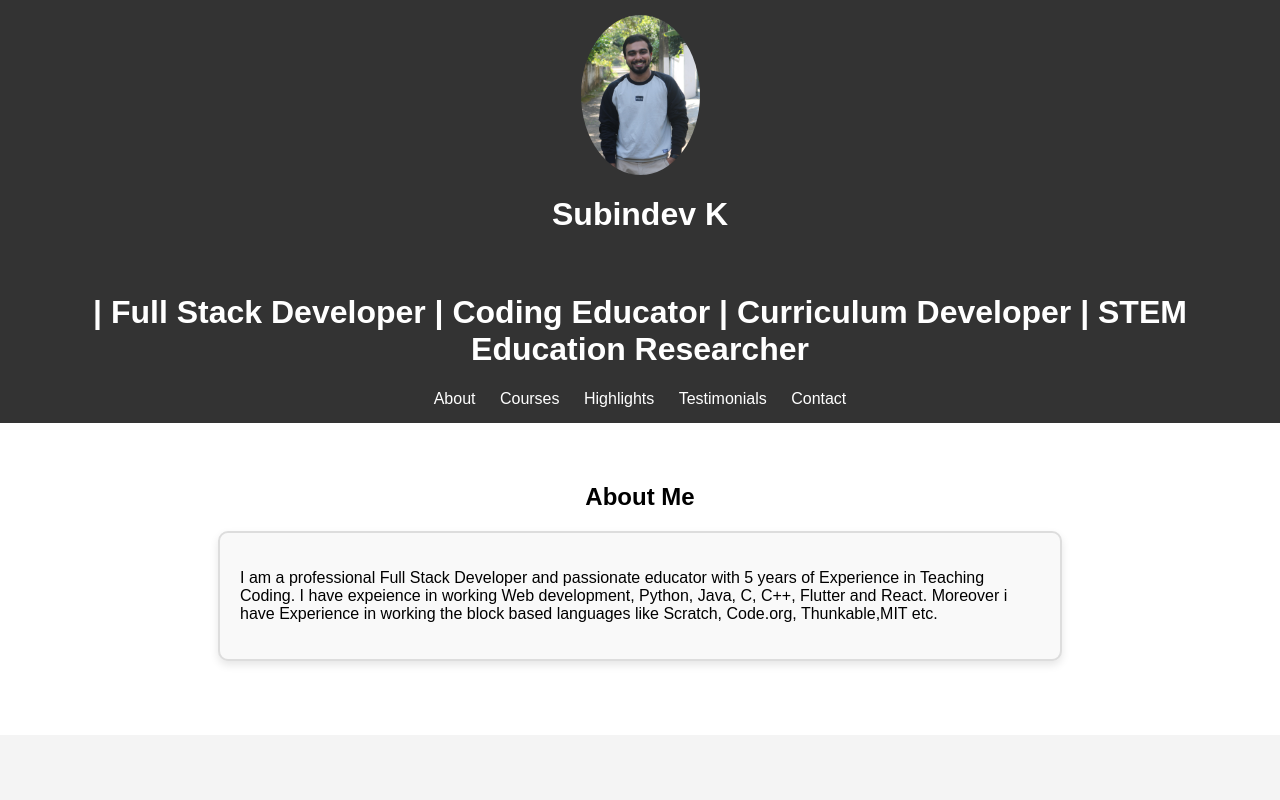
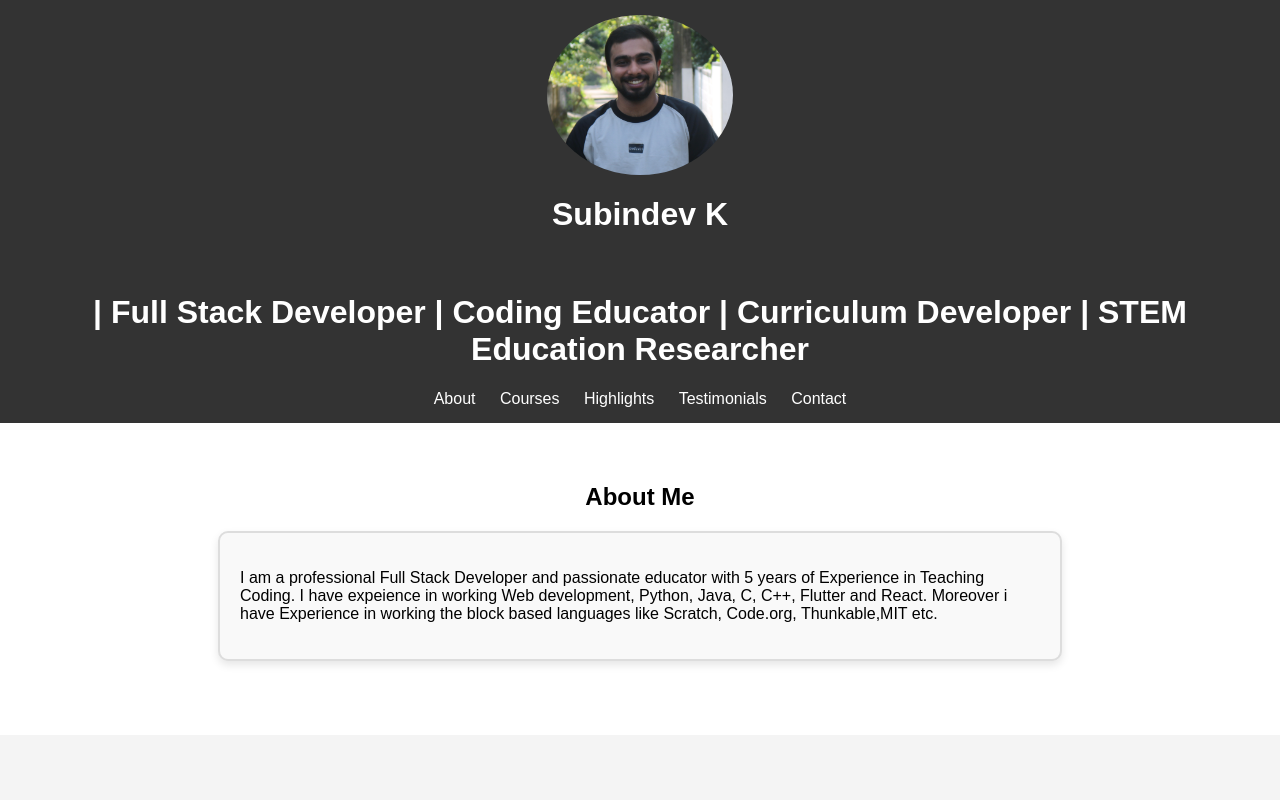
Before and after one commit to Subinkalarikkal/Website, a plain HTML site: page index.html in a window 1280 px wide. Shown: the top 800 px of the page. Drawn offline with Linux system fonts and the light colour scheme.

Commit message:
new updates

```diff
--- a/index.html
+++ b/index.html
@@ -8,7 +8,7 @@
 <body>
   <!-- Navigation -->
   <header>
-    <img src="profile.JPG" alt="Subindev K" class="profile-image">
+    <img src="profile1.JPG" alt="Subindev K" class="profile-image">
     <h1>Subindev K </h1><br><h1>| Full Stack Developer | Coding Educator | Curriculum Developer | STEM Education Researcher</h1>
     <nav>
       <ul>
```
